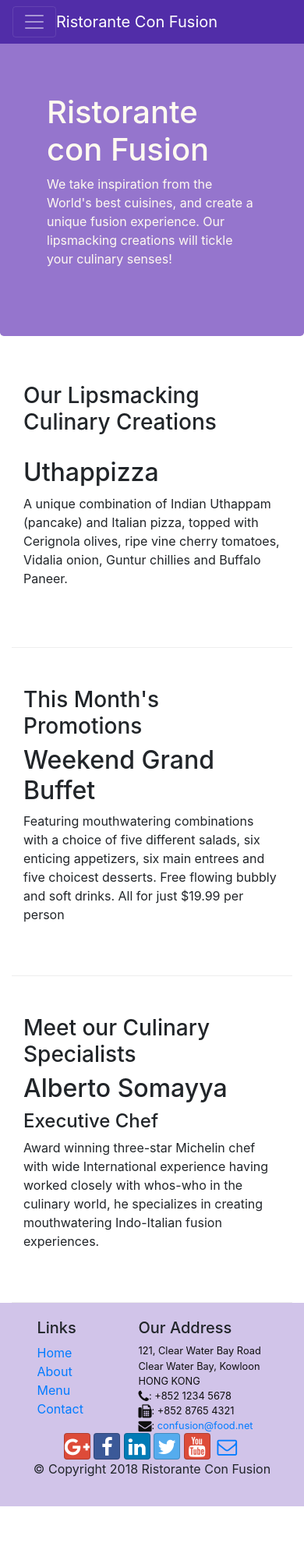
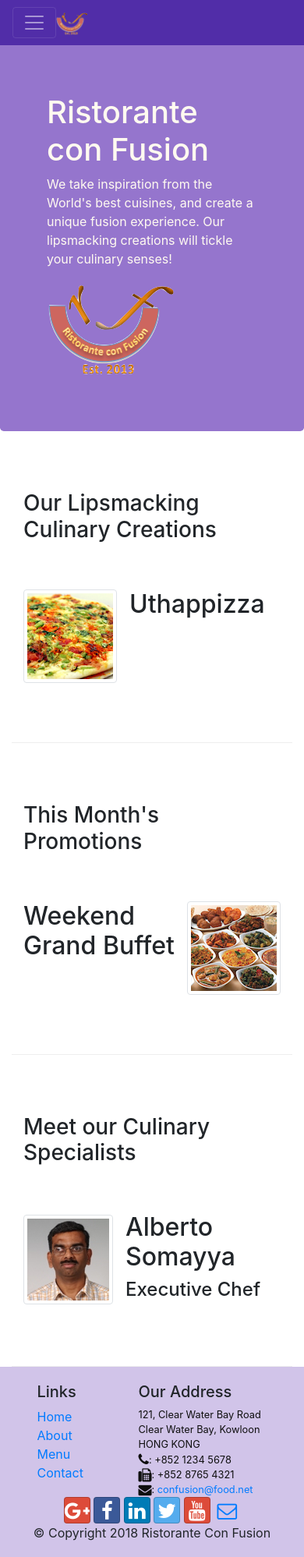
Before and after one commit to Mayank58786/ConFusion, a website: page index.html in a window 390 px wide. Shown: the top 1997 px of the page at 78% size. Before the commit the page ends 1932 px from the top, so only its background shows below. Drawn offline with nearby package versions, Linux system fonts and the light colour scheme.

Commit message:
media n images

```diff
--- a/index.html
+++ b/index.html
@@ -21,7 +21,7 @@
             <button class="navbar-toggler" type="button" data-toggle="collapse" data-target="#Navbar">
                 <span class="navbar-toggler-icon"></span>
             </button>
-           <a class="navbar-brand mr-auto" href="#">Ristorante Con Fusion</a>
+           <a class="navbar-brand mr-auto" href="#"><img src="img/logo.png" height="30" width="41"></a>
            <div class="collapse navbar-collapse" id="Navbar">
                 <ul class="navbar-nav mr-auto">
                     <li class="nav-item active"><a class="nav-link" href="#"><span class="fa fa-home fa-lg"></span> Home</a></li>
@@ -40,11 +40,13 @@
                     <h1>Ristorante con Fusion</h1>
                     <p>We take inspiration from the World's best cuisines, and create a unique fusion experience. Our lipsmacking creations will tickle your culinary senses!</p>
                 </div>
-                <div class="col-12 col-sm">
+                <div class="col-12 col-sm align-self-center">
+                    <img src="img/logo.png" class="img-fluid">
                 </div>
             </div>
         </div>
     </header>
+
 
     <div class="container">
         <div class="row row-content align-items-center">
@@ -52,8 +54,17 @@
                 <h3>Our Lipsmacking Culinary Creations</h3>
             </div>
             <div class="col col-sm order-sm-first col-md">
-                <h2>Uthappizza</h2>
-                <p>A unique combination of Indian Uthappam (pancake) and Italian pizza, topped with Cerignola olives, ripe vine cherry tomatoes, Vidalia onion, Guntur chillies and Buffalo Paneer.</p>
+                <div class="media">
+                    <img class="d-flex mr-3 img-thumbnail align-self-center"
+                            src="img/uthappizza.png" alt="Uthappizza">
+                    <div class="media-body">
+                        <h2 class="mt-0">Uthappizza</h2>
+                        <p class="d-none d-sm-block">A unique combination of Indian Uthappam (pancake) and
+                            Italian pizza, topped with Cerignola olives, ripe vine
+                            cherry tomatoes, Vidalia onion, Guntur chillies and
+                            Buffalo Paneer.</p>
+                    </div>
+                </div>
             </div>
         </div>
 
@@ -63,8 +74,15 @@
                 <h3>This Month's Promotions</h3>
             </div>
             <div class="col col-sm col-md">
-                <h2>Weekend Grand Buffet</h2>
-                <p>Featuring mouthwatering combinations with a choice of five different salads, six enticing appetizers, six main entrees and five choicest desserts. Free flowing bubbly and soft drinks. All for just $19.99 per person </p>
+                <div class="media">
+                    <div class="media-body">
+                        <h2 class="mt-0">Weekend Grand Buffet</h2>
+                        <p class="d-none d-sm-block">Featuring mouthwatering combinations with a choice of five different salads, six enticing appetizers, six main entrees and five choicest desserts. Free flowing bubbly and soft drinks. All for just $19.99 per person</p>
+                    </div>
+                    <img class="d-flex ml-3 img-thumbnail align-self-center rounded-float-right"
+                            src="img/buffet.png" alt="buffet">
+
+                </div>
             </div>
         </div>
 
@@ -73,9 +91,19 @@
                 <h3>Meet our Culinary Specialists</h3>
             </div>
             <div class="col col-sm order-sm-first col-md">
-                <h2>Alberto Somayya</h2>
-                <h4>Executive Chef</h4>
-                <p>Award winning three-star Michelin chef with wide International experience having worked closely with whos-who in the culinary world, he specializes in creating mouthwatering Indo-Italian fusion experiences. </p>
+                <div class="media">
+                    <img class="d-flex mr-3 img-thumbnail align-self-center"
+                            src="img/alberto.png" alt="Alberto Somayya">
+                    <div class="media-body">
+                        <h2 class="mt-0">Alberto Somayya</h2>
+                        <h4>Executive Chef</h4>
+                        <p class="d-none d-sm-block">Award winning three-star Michelin chef with wide
+                            International experience having worked closely with
+                            whos-who in the culinary world, he specializes in
+                            creating mouthwatering Indo-Italian fusion experiences.
+                            </p>
+                    </div>
+                </div>
             </div>
         </div>
     </div>
```
Also changed, not shown: aboutus.html (+3 -2 lines), contactus.html (+3 -2 lines), img/alberto.png (added), img/buffet.png (added), img/logo.png (added), img/uthappizza.png (added), 1 other file.
